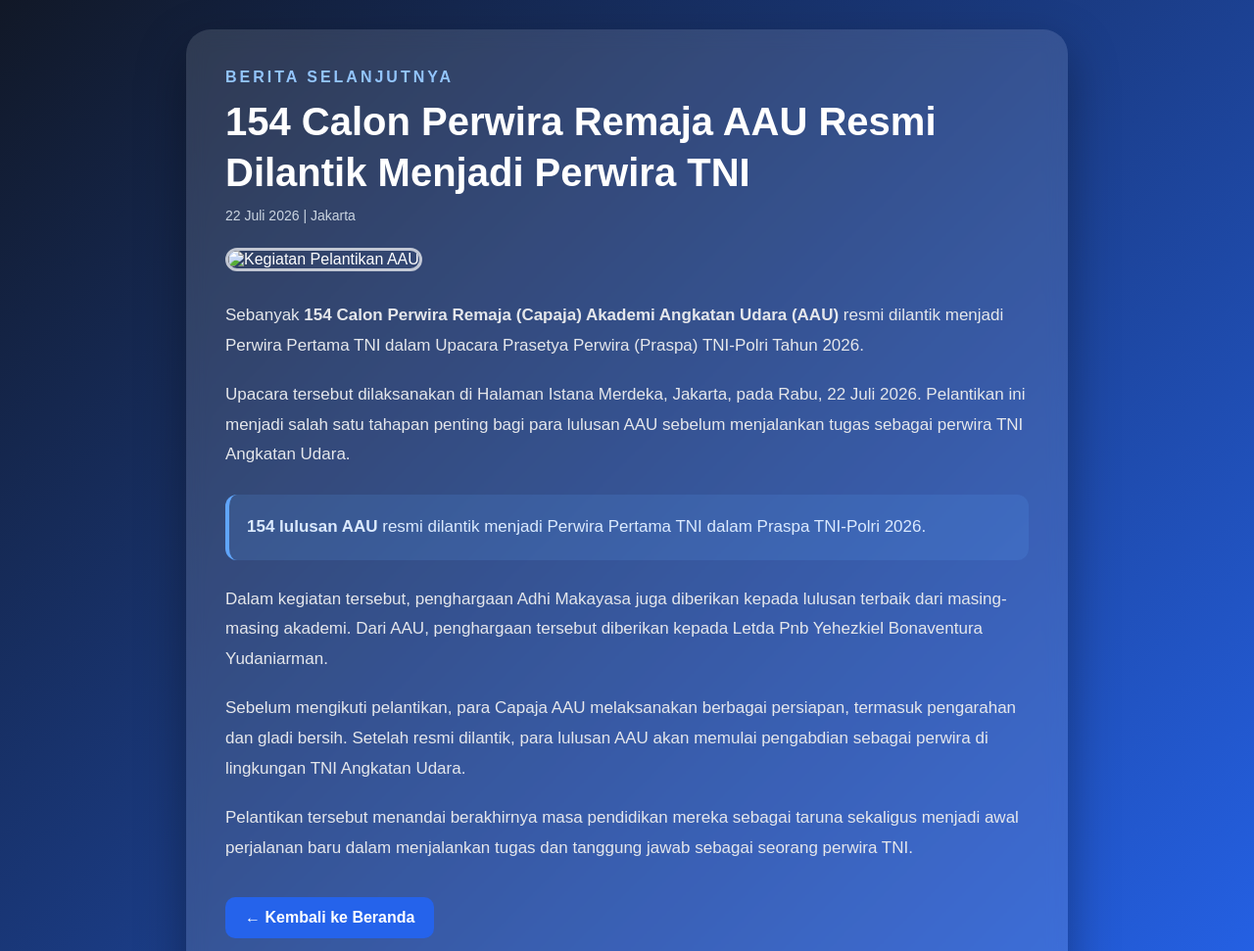
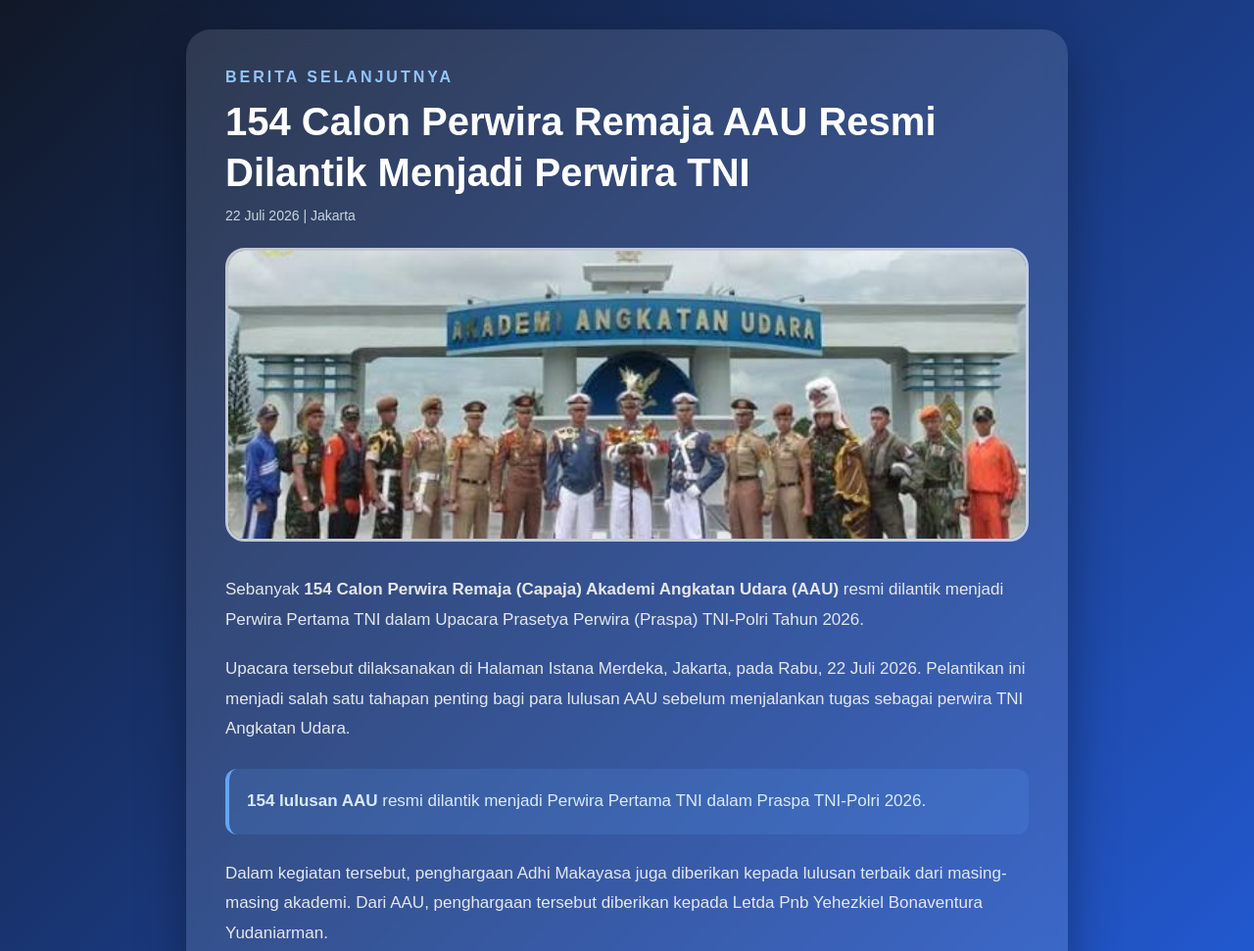
Before and after one commit to tileoy/toleoy.github.io, a plain HTML site: page berita-1.html in a window 1280 px wide. Shown: the top 971 px of the page at 98% size. Drawn offline with Linux system fonts and the light colour scheme.

Commit message:
Update berita-1.html

```diff
--- a/berita-1.html
+++ b/berita-1.html
@@ -140,7 +140,7 @@
         </div>
 
         <!-- GANTI NAMA FOTO SESUAI FOTO YANG KAMU PUNYA -->
-        <img src="images.jpg"
+        <img src="catar aau.jpg"
              alt="Kegiatan Pelantikan AAU"
              class="gambar">
 
```
